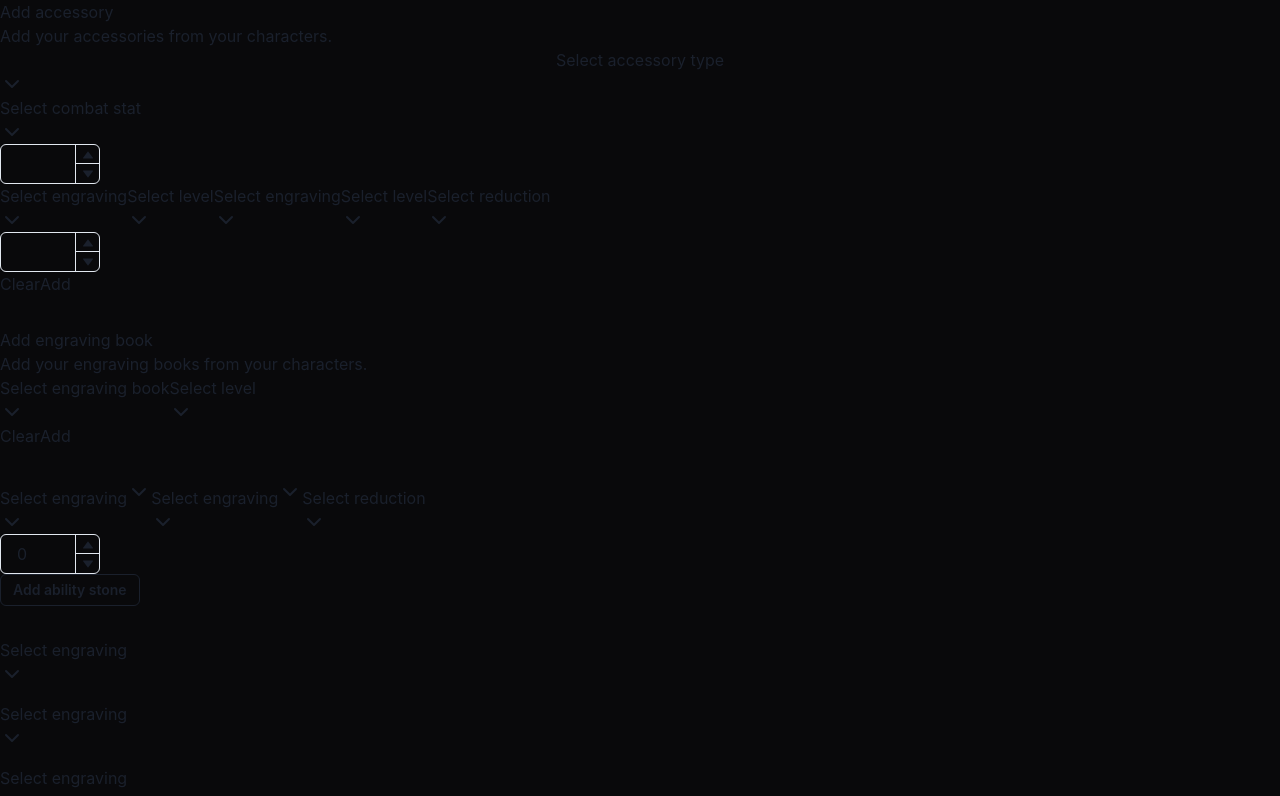
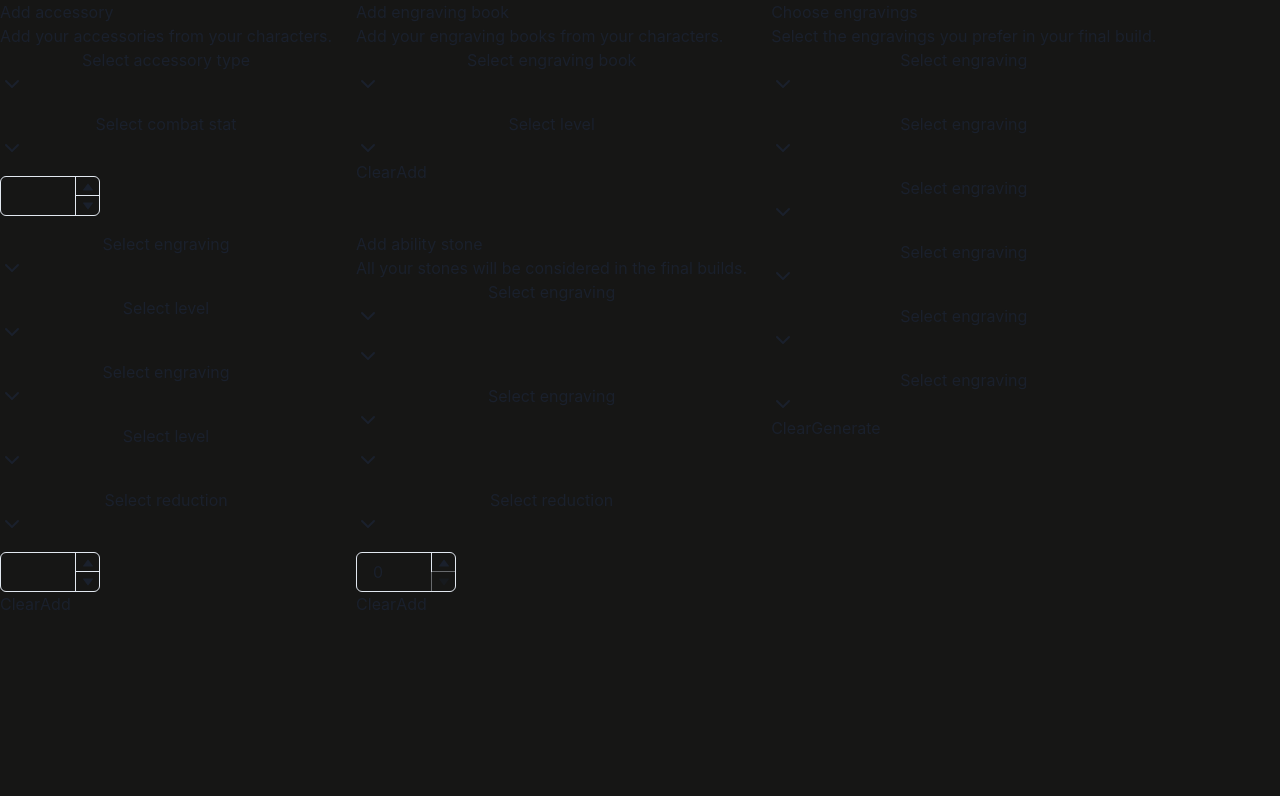
Before and after one commit to brandonkim97/Lost-Build, a Next.js app: page / in a window 1280 px wide. Shown: the top 796 px of the page. Built offline with nearby package versions, Linux system fonts and the light colour scheme.

Commit message:
Add button component for all forms

```diff
--- a/app/components/SliderInput.tsx
+++ b/app/components/SliderInput.tsx
@@ -34,6 +34,7 @@ const SliderInput: React.FC<IParams> = ({
         <NumberInput
             maxW='100px'
             mr='2rem'
+            min={min}
             max={max}
             keepWithinRange={true}
             value={value}
--- /dev/null
+++ b/app/components/buttons/ClearButton.tsx
@@ -0,0 +1,17 @@
+import { Button } from "@/components/ui/button"
+
+interface IParams {
+    label: string;
+    onClick: () => void;
+}
+
+const ClearButton: React.FC<IParams> = ({
+    label,
+    onClick
+}) => {
+    return (
+        <Button variant='outline' onClick={onClick}>{label}</Button>
+    )
+}
+
+export default ClearButton;
--- /dev/null
+++ b/app/components/buttons/SubmitButton.tsx
@@ -0,0 +1,21 @@
+import { Button } from "@/components/ui/button"
+
+interface IParams {
+    label: string;
+    onClick: () => void;
+    variant?: "default" | "destructive" | "outline" | "secondary" | "ghost" | "link" | null | undefined;
+}
+
+const SubmitButton: React.FC<IParams> = ({
+    label,
+    onClick,
+    variant,
+}) => {
+    return (
+        <Button onClick={onClick} variant={variant ?? 'default'}>
+            {label}
+        </Button>
+    )
+}
+
+export default SubmitButton;
--- a/app/components/inputs/AddAbilityStone.tsx
+++ b/app/components/inputs/AddAbilityStone.tsx
@@ -1,10 +1,15 @@
-import { Button, FormControl } from "@chakra-ui/react";
 import Input from "./Input";
 import { ChangeEvent, useState } from "react";
 import { stoneLevels } from "@/app/libs/getEngravingData";
 import { getReduction } from "@/app/libs/getItemData";
 import SliderInput from "../SliderInput";
 import { formatStones } from "@/app/utils/formatData";
+import { Card, CardContent, CardDescription, CardFooter, CardHeader, CardTitle } from "@/components/ui/card";
+import { Button } from "@/components/ui/button";
+import ClearButton from "../buttons/ClearButton";
+import SubmitButton from "../buttons/SubmitButton";
+import { SelectItem } from "@/components/ui/select";
+import { Flex } from "@chakra-ui/react";
 
 interface AddAbilityStoneProps  {
     engravingOptions: {};
@@ -34,15 +39,17 @@ const AddAbilityStone: React.FC<AddAbilityStoneProps> = ({
     }
     const [stone, setStone] = useState(dataInitialState)
 
-    const handleChange = (e: ChangeEvent<HTMLSelectElement>) => {
-        const { name, value } = e.target;
-        const parsed = parseString(name, value);
+    // const handleChange = (e: ChangeEvent<HTMLSelectElement>) => {
+    //     const { name, value } = e.target;
+    //     const parsed = parseString(name, value);
 
-        setStone({
-            ...stone,
-            [name]: parsed,
-        });
-    }
+    //     setStone({
+    //         ...stone,
+    //         [name]: parsed,
+    //     });
+    // }
+
+    const handleChange = (e: string, v: string) => setStone({ ...stone, [e]: v});
 
     const handleSliderChange = (value: any, name: string) => {
         const parsed = parseString(name, value);
@@ -65,6 +72,10 @@ const AddAbilityStone: React.FC<AddAbilityStoneProps> = ({
             break;
         }
         return res;
+    }
+
+    const handleClear = () => {
+        setStone(dataInitialState);
     }
 
     const isValid = () => {
@@ -90,23 +101,29 @@ const AddAbilityStone: React.FC<AddAbilityStoneProps> = ({
 
     const levelOptions = Object.entries(stoneLevels).map(([key, value]) => {
         return (
-            <option key={key} value={key}>{value}</option>
+            <SelectItem key={key} value={key}>{value}</SelectItem>
         )
     });
 
     const reduction = Object.entries(getReduction()).map(([key, value]) => {
         return (
-            <option key={key} value={key}>{value}</option>
+            <SelectItem key={key} value={key}>{value}</SelectItem>
         )
     });
 
     return (
-        <FormControl>
+        <Card className="">
+            <CardHeader>
+                <CardTitle>Add ability stone</CardTitle>
+                <CardDescription>All your stones will be considered in the final builds.</CardDescription>
+            </CardHeader>
+            <CardContent>
+                <Flex gap="4" flexDirection="column">
                     <Input
                         label="Select engraving"
                         name="engravingOne"
                         options={engravingOptions}
-                onChange={handleChange}
+                        onChange={(e: string, v: string) => handleChange(e, v)}
                         value={stone.engravingOne}
                         required
                     />
@@ -114,7 +131,7 @@ const AddAbilityStone: React.FC<AddAbilityStoneProps> = ({
                         label="Select level"
                         name="engravingOneValue"
                         options={levelOptions}
-                onChange={handleChange}
+                        onChange={(e: string, v: string) => handleChange(e, v)}
                         value={stone.engravingOneValue}
                         required
                     />
@@ -122,7 +139,7 @@ const AddAbilityStone: React.FC<AddAbilityStoneProps> = ({
                         label="Select engraving"
                         name="engravingTwo"
                         options={engravingOptions}
-                onChange={handleChange}
+                        onChange={(e: string, v: string) => handleChange(e, v)}
                         value={stone.engravingTwo}
                         required
                     />
@@ -130,7 +147,7 @@ const AddAbilityStone: React.FC<AddAbilityStoneProps> = ({
                         label="Select level"
                         name="engravingTwoValue"
                         options={levelOptions}
-                onChange={handleChange}
+                        onChange={(e: string, v: string) => handleChange(e, v)}
                         value={stone.engravingTwoValue}
                         required
                     />
@@ -138,21 +155,24 @@ const AddAbilityStone: React.FC<AddAbilityStoneProps> = ({
                         label="Select reduction"
                         name="reduction"
                         options={reduction}
-                onChange={handleChange}
+                        onChange={(e: string, v: string) => handleChange(e, v)}
                         value={stone.reduction}
                         required
                     />
                     <SliderInput
-                min={1}
-                max={3}
+                        min={0}
+                        max={10}
                         name="reductionValue"
                         value={stone.reductionValue}
                         onChange={(e: any) => handleSliderChange(e, 'reductionValue')}
                     />
-            <Button colorScheme='' size='sm' variant="outline" onClick={handleSubmit}>
-                Add ability stone
-            </Button>
-        </FormControl>
+                </Flex>
+            </CardContent>
+            <CardFooter className="justify-between mt-auto">
+                <ClearButton label='Clear' onClick={handleClear} />
+                <SubmitButton label='Add' onClick={handleSubmit} />
+            </CardFooter>
+        </Card>
     )
 }
 
--- a/app/components/inputs/AddAccessory.tsx
+++ b/app/components/inputs/AddAccessory.tsx
@@ -16,6 +16,8 @@ import {
 } from "@/components/ui/card";
 import { Button } from "@/components/ui/button";
 import { SelectItem } from '@/components/ui/select';
+import ClearButton from '../buttons/ClearButton';
+import SubmitButton from '../buttons/SubmitButton';
 
 interface AddAccessoryProps  {
     engravingOptions: {};
@@ -139,9 +141,19 @@ const AddAccessory: React.FC<AddAccessoryProps> = ({
   });
 
   let maxStat = 0;
-  if (data.type === 'NECKLACE') maxStat = 500;
-  else if (data.type === 'EARRING') maxStat = 300;
-  else maxStat = 200;
+  let minStat = 100;
+  if (data.type === 'NECKLACE') {
+    minStat = 400;
+    maxStat = 500;
+  }
+  else if (data.type === 'EARRING') {
+    minStat = 250;
+    maxStat = 300;
+  }
+  else {
+    minStat = 140;
+    maxStat = 200;
+  }
 
   return (
     <Card>
@@ -159,7 +171,6 @@ const AddAccessory: React.FC<AddAccessoryProps> = ({
               value={data.type}
               required
             />
-          </Flex>
           <Input
             label="Select combat stat"
             name="combatOne"
@@ -170,6 +181,7 @@ const AddAccessory: React.FC<AddAccessoryProps> = ({
           />
           <SliderInput
             max={maxStat}
+            min={minStat}
             name="combatOneValue"
             value={data.combatOneValue}
             onChange={handleSliderChange}
@@ -186,6 +198,7 @@ const AddAccessory: React.FC<AddAccessoryProps> = ({
               />
               <SliderInput
                 max={maxStat}
+                min={minStat}
                 name="combatTwoValue"
                 value={data.combatTwoValue}
                 onChange={handleSliderChange}
@@ -239,13 +252,13 @@ const AddAccessory: React.FC<AddAccessoryProps> = ({
             value={data.reductionValue}
             onChange={handleSliderChange}
           />
+        </Flex>
       </CardContent>
       <CardFooter className="flex justify-between">
-        <Button variant="outline" onClick={handleClear}>Clear</Button>
-        <Button onClick={handleSubmit}>
-          Add
-        </Button>
+        <ClearButton label='Clear' onClick={handleClear} />
+        <SubmitButton label='Add' onClick={handleSubmit} />
       </CardFooter>
+
     </Card>
   )
 }
--- a/app/components/inputs/AddEngravingBook.tsx
+++ b/app/components/inputs/AddEngravingBook.tsx
@@ -11,6 +11,7 @@ import {
     CardTitle,
   } from "@/components/ui/card";
 import { Button } from "@/components/ui/button";
+import { Flex } from "@chakra-ui/react";
 interface AddEngravingBookProps  {
     engravingOptions: {};
     setItemData: (e: any) => void;
@@ -32,7 +33,6 @@ const AddEngravingBook: React.FC<AddEngravingBookProps> = ({
         setBook(dataInitialState);
     }
 
-    console.log(book)
     const handleSubmit = () => {
         const bookString = localStorage.getItem('engraving-book');
         const bookArray = bookString ? JSON.parse(bookString) : [];
@@ -53,6 +53,7 @@ const AddEngravingBook: React.FC<AddEngravingBookProps> = ({
                 <CardDescription>Add your engraving books from your characters.</CardDescription>
             </CardHeader>
             <CardContent>
+                <Flex gap="4" flexDirection="column">
                     <Input
                         label="Select engraving book"
                         name="name"
@@ -69,6 +70,7 @@ const AddEngravingBook: React.FC<AddEngravingBookProps> = ({
                         value={book.value}
                         required
                     />
+                </Flex>
             </CardContent>
             <CardFooter className="justify-between">
                 <Button variant="outline" onClick={handleClear}>Clear</Button>
--- a/app/components/inputs/SelectEngraving.tsx
+++ b/app/components/inputs/SelectEngraving.tsx
@@ -1,30 +1,53 @@
 import { ChangeEvent } from 'react';
 import Input from './Input';
+import { Card, CardContent, CardDescription, CardFooter, CardHeader, CardTitle } from '@/components/ui/card';
+import ClearButton from '../buttons/ClearButton';
+import SubmitButton from '../buttons/SubmitButton';
+import { Flex } from '@chakra-ui/react';
 
 interface IParams {
-    options: any;
-    name: string;
-    onChange: (e: ChangeEvent<HTMLSelectElement>) => void;
-    value: string;
+    engravingOptions: any;
+    desiredEngravings: {};
+    handleChange: (e: string, v: string) => void;
+    onClear: () => void;
+    onSubmit: () => void;
 }
 
 const SelectEngraving: React.FC<IParams> = ({
-    options,
-    name,
-    onChange,
-    value,
+    engravingOptions,
+    desiredEngravings,
+    handleChange,
+    onClear,
+    onSubmit,
 }) => {
+
+    const desiredEngravingOutput = Object.entries(desiredEngravings).map(([key, value]) => (
+          <Input
+            label="Select engraving"
+            key={key}
+            name={key}
+            options={engravingOptions}
+            onChange={(e: string, v: string) => handleChange(e, v)}
+            value={value}
+            required
+        />
+    ));
     return (
-        <>
-            <Input
-                label="Select engraving"
-                name={name}
-                options={options}
-                onChange={onChange}
-                value={value}
-                required
-            />
-        </>
+        <Card className="h-full">
+            <CardHeader>
+                <CardTitle>Choose engravings</CardTitle>
+                <CardDescription>Select the engravings you prefer in your final build.</CardDescription>
+            </CardHeader>
+            <CardContent>
+                <Flex flexDirection="column" gap="4">
+                    {desiredEngravingOutput}
+                </Flex>
+            </CardContent>
+            <CardFooter className='justify-between'>
+                <ClearButton label='Clear' onClick={onClear} />
+                <SubmitButton label='Generate' onClick={onSubmit} variant='destructive' />
+            </CardFooter>
+        </Card>
     )
 }
 
--- a/app/page.tsx
+++ b/app/page.tsx
@@ -1,7 +1,7 @@
 'use client';
 import Image from "next/image";
 import axios from "axios";
-import { Button, Flex, FormControl } from '@chakra-ui/react'
+import { Box, Button, Flex, FormControl } from '@chakra-ui/react'
 import { ChangeEvent, useCallback, useEffect, useMemo, useState } from "react";
 import getMockData from "./utils/getMockData";
 import { combatEngravings, engravings } from "./libs/getEngravingData";
@@ -20,14 +20,15 @@ interface EngravingLevels {
 }
 
 export default function Home() {
-  const [desiredEngravings, setDesiredEngravings] = useState({
+  const dataInitialState = {
     engravingOne: '',
     engravingTwo: '',
     engravingThree: '',
     engravingFour: '',
     engravingFive: '',
     engravingSix: '',
-  });
+  };
+  const [desiredEngravings, setDesiredEngravings] = useState(dataInitialState);
   const [builds, setBuilds] = useState<EngravingLevels[]>([]);
   const [accessories, setAccessories] = useState([]);
   const [books, setBooks] = useState([]);
@@ -36,7 +37,6 @@ export default function Home() {
   const toast = useToast();
 
   useEffect(() => {
-    console.log('update all storages...');
     //get accessories from local storage
     const accessoryString = localStorage.getItem('accessories');
     const accessoryArray = accessoryString ? JSON.parse(accessoryString) : [];
@@ -88,15 +88,20 @@ export default function Home() {
   }, [accessories, books, stones, desiredEngravings, toast]);
 
 
-  const handleChange = (e: ChangeEvent<HTMLSelectElement>) => {
-    const { name, value } = e.target;
-    setDesiredEngravings({
-      ...desiredEngravings,
-      [name]: value,
-    })
-  }
+  // const handleChange = (e: ChangeEvent<HTMLSelectElement>) => {
+  //   const { name, value } = e.target;
+  //   setDesiredEngravings({
+  //     ...desiredEngravings,
+  //     [name]: value,
+  //   })
+  // }
 
-  const setItemData = (e: any, func: (e: any) => void): void => { func(e) }
+  const handleChange = (e: string, v: string) => setDesiredEngravings({ ...desiredEngravings, [e]: v});
+
+  const handleClear = () => setDesiredEngravings(dataInitialState);
+
+
+  const setItemData: Function = (e: any, func: (e: any) => void): void => { func(e) }
 
   const engravingOptions = useMemo(() => {
     return Object.entries(engravings).map(([key, value]) => (
@@ -106,49 +111,42 @@ export default function Home() {
 
   const combatEngravingOptions = useMemo(() => {
     return Object.entries(combatEngravings).map(([key, value]) => (
-      <option key={key} value={key}>{value}</option>
+      <SelectItem key={key} value={key}>{value}</SelectItem>
     ))
   }, []);
 
-  const desiredEngravingOutput = Object.entries(desiredEngravings).map(([key, value]) => (
-    <div key={key}>
-      <SelectEngraving
-        options={engravingOptions}
-        name={key}
-        onChange={handleChange}
-        value={value}
-      />
-    </div>
-  ));
-
   return (
     <main className="flex min-h-screen flex-col p-24">
-      <Flex gap="8" flexDirection="column">
-        <Flex gap="4" flexDirection="column" className="my-6">
+      <Flex gap="6" flexDirection="row" flex={1} className="max-h-[800px]">
+        <Box gap="4" className="w-1/3">
           <AddAccessory engravingOptions={engravingOptions} setItemData={(e) => setItemData(e, setAccessories)} />
+        </Box>
+        <Flex flexDirection="column" className="w-1/3" justify="space-between">
+          <Box gap="4">
+            <AddEngravingBook engravingOptions={engravingOptions} setItemData={(e) => setItemData(e, setBooks)} />
+          </Box>
+          <Box gap="4" className="mt-6">
+            <AddAbilityStone engravingOptions={combatEngravingOptions} setItemData={(e) => setItemData(e, setStones)}/>
+          </Box>
         </Flex>
-        <Flex gap="4" flexDirection="column" className="my-6">
-          <AddEngravingBook engravingOptions={engravingOptions} setItemData={(e) => setItemData(e, setBooks)} />
-        </Flex>
-        <Flex>
-          <AddAbilityStone engravingOptions={combatEngravingOptions} setItemData={(e) => setItemData(e, setStones)}/>
-        </Flex>
-        <div className="mb-4 gap-4 flex flex-col">
-          <Flex gap="4" flexDirection="column">
-            {desiredEngravingOutput}
+        <Flex gap="4" flexDirection="column" className="w-1/3">
+            <SelectEngraving
+              engravingOptions={engravingOptions}
+              desiredEngravings={desiredEngravings}
+              handleChange={(e: string, v: string) => handleChange(e, v)}
+              onClear={handleClear}
+              onSubmit={handleSubmit}
+            />
           </Flex>
-          <Button colorScheme='' size='sm' variant="outline" onClick={handleSubmit}>
-            Generate
-          </Button>
-        </div>
-        {builds?.length && (
+      </Flex>
+        {/* {builds?.length && (
           <Flex flexDirection="column" className="flex-wrap">
               {builds.map((value, index) => (
                 <Flex key={index} flexDirection="row" gap="4" className="py-6">
                     {Object.entries(value.levels).map(([key, value]) => (
                       <div key={key}>{value}</div>
                     ))}
-                    {/* <div>{value.build.necklace.engravingOne.name}</div>
+                    <div>{value.build.necklace.engravingOne.name}</div>
                     <div>{value.build.necklace.engravingOne.value}</div>
                     <div>{value.build.necklace.engravingTwo.name}</div>
                     <div>{value.build.necklace.engravingTwo.value}</div>
@@ -181,12 +179,11 @@ export default function Home() {
                     <div>{value.build.abilityStone.engravingOne.name}</div>
                     <div>{value.build.abilityStone.engravingOne.value}</div>
                     <div>{value.build.abilityStone.engravingTwo.name}</div>
-                    <div>{value.build.abilityStone.engravingTwo.value}</div> */}
+                    <div>{value.build.abilityStone.engravingTwo.value}</div>
                 </Flex>
               ))}
           </Flex>
-        )}
-      </Flex>
+        )} */}
     </main>
   );
 }
--- a/app/theme.ts
+++ b/app/theme.ts
@@ -5,7 +5,7 @@ const theme = extendTheme({
   styles: {
     global: {
       body: {
-        bg: '#09090B'
+        bg: '#161615'
       }
     }
   },
```
Lines whose indentation alone changed are shown as unchanged.
